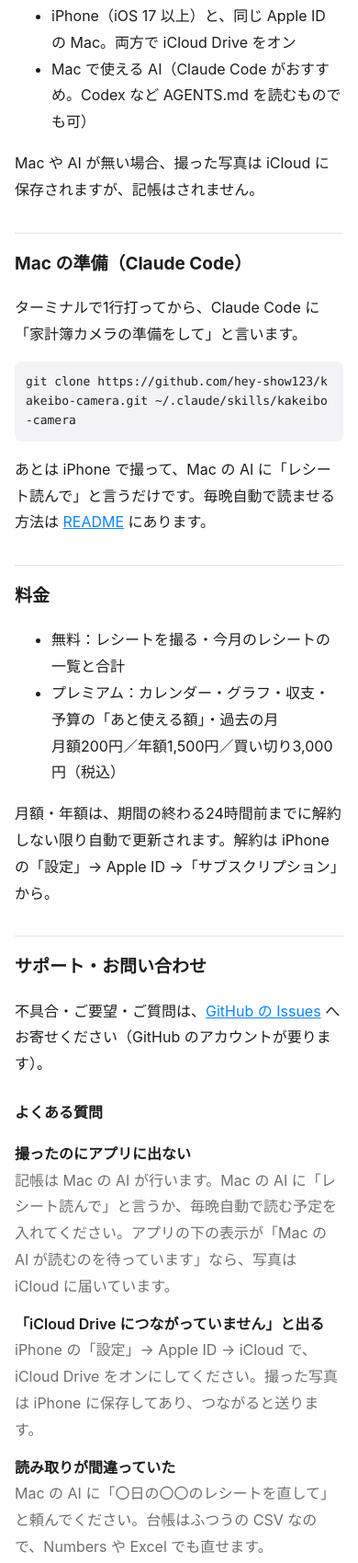
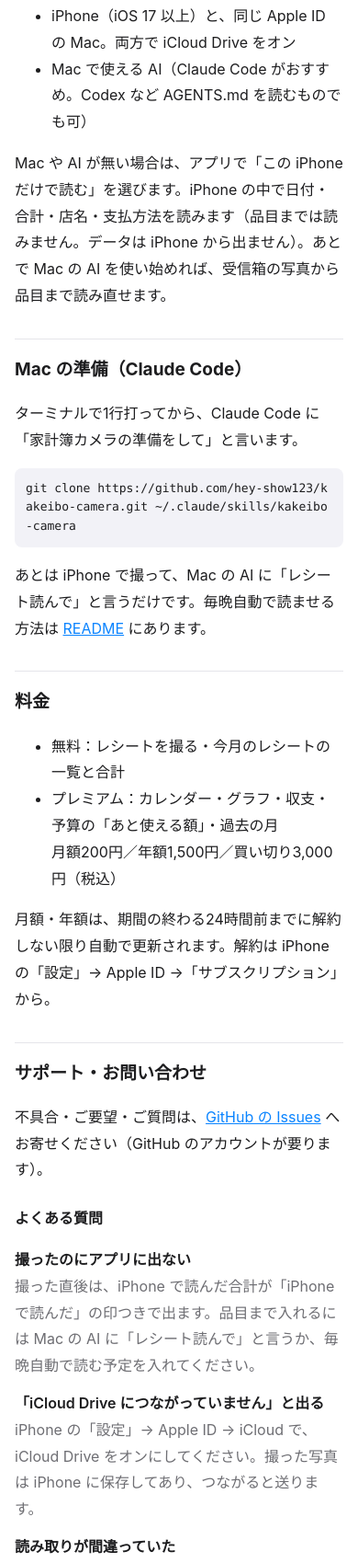
Before and after one commit to hey-show123/kakeibo-camera, a plain HTML site: page docs/index.html in a window 390 px wide. Shown: the part 752-2451 px from the top of the page at 92% size. Drawn offline with Linux system fonts and the light colour scheme.

Commit message:
iPhone だけで読む道と、iPhone で先に読んだ記録の扱いを書き足す

```diff
--- a/docs/index.html
+++ b/docs/index.html
@@ -25,7 +25,7 @@
 <li>iPhone（iOS 17 以上）と、同じ Apple ID の Mac。両方で iCloud Drive をオン</li>
 <li>Mac で使える AI（Claude Code がおすすめ。Codex など AGENTS.md を読むものでも可）</li>
 </ul>
-<p>Mac や AI が無い場合、撮った写真は iCloud に保存されますが、記帳はされません。</p>
+<p>Mac や AI が無い場合は、アプリで「この iPhone だけで読む」を選びます。iPhone の中で日付・合計・店名・支払方法を読みます（品目までは読みません。データは iPhone から出ません）。あとで Mac の AI を使い始めれば、受信箱の写真から品目まで読み直せます。</p>
 
 <h2>Mac の準備（Claude Code）</h2>
 <p>ターミナルで1行打ってから、Claude Code に「家計簿カメラの準備をして」と言います。</p>
@@ -44,7 +44,7 @@
 <h3>よくある質問</h3>
 <dl>
 <dt>撮ったのにアプリに出ない</dt>
-<dd>記帳は Mac の AI が行います。Mac の AI に「レシート読んで」と言うか、毎晩自動で読む予定を入れてください。アプリの下の表示が「Mac の AI が読むのを待っています」なら、写真は iCloud に届いています。</dd>
+<dd>撮った直後は、iPhone で読んだ合計が「iPhoneで読んだ」の印つきで出ます。品目まで入れるには Mac の AI に「レシート読んで」と言うか、毎晩自動で読む予定を入れてください。</dd>
 <dt>「iCloud Drive につながっていません」と出る</dt>
 <dd>iPhone の「設定」→ Apple ID → iCloud で、iCloud Drive をオンにしてください。撮った写真は iPhone に保存してあり、つながると送ります。</dd>
 <dt>読み取りが間違っていた</dt>
```
Also changed, not shown: docs/privacy.html (+2 -1 lines), 2 other files.
